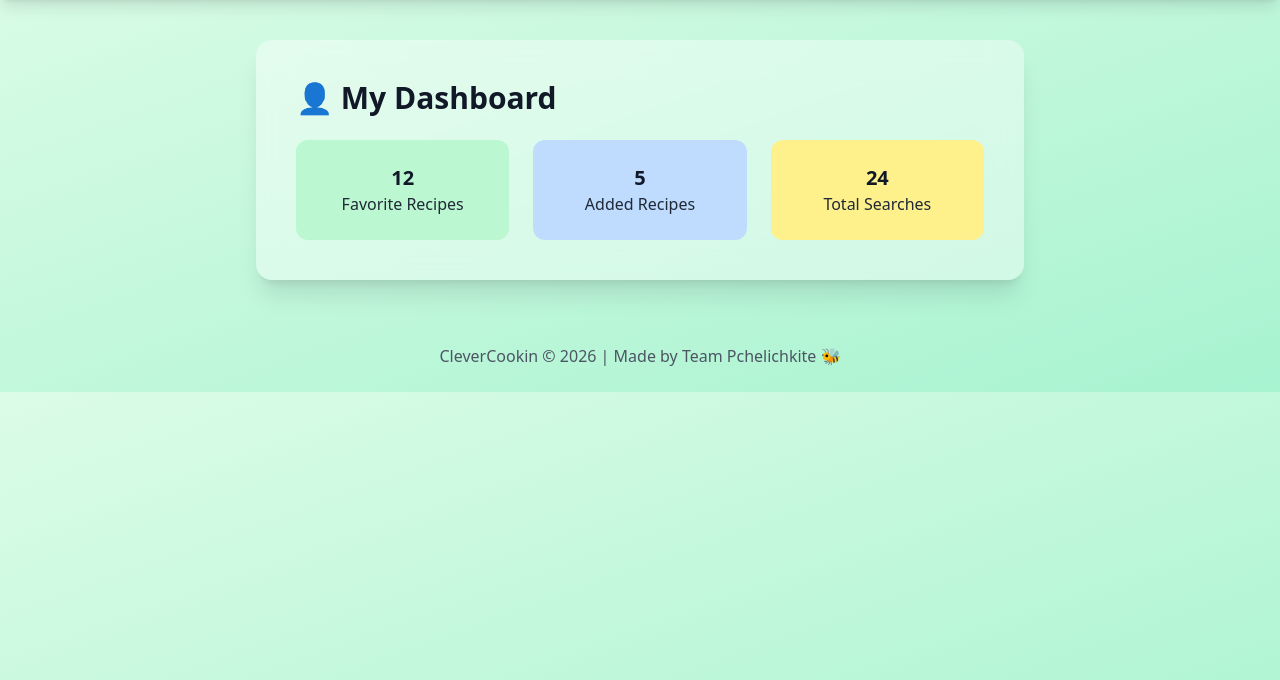
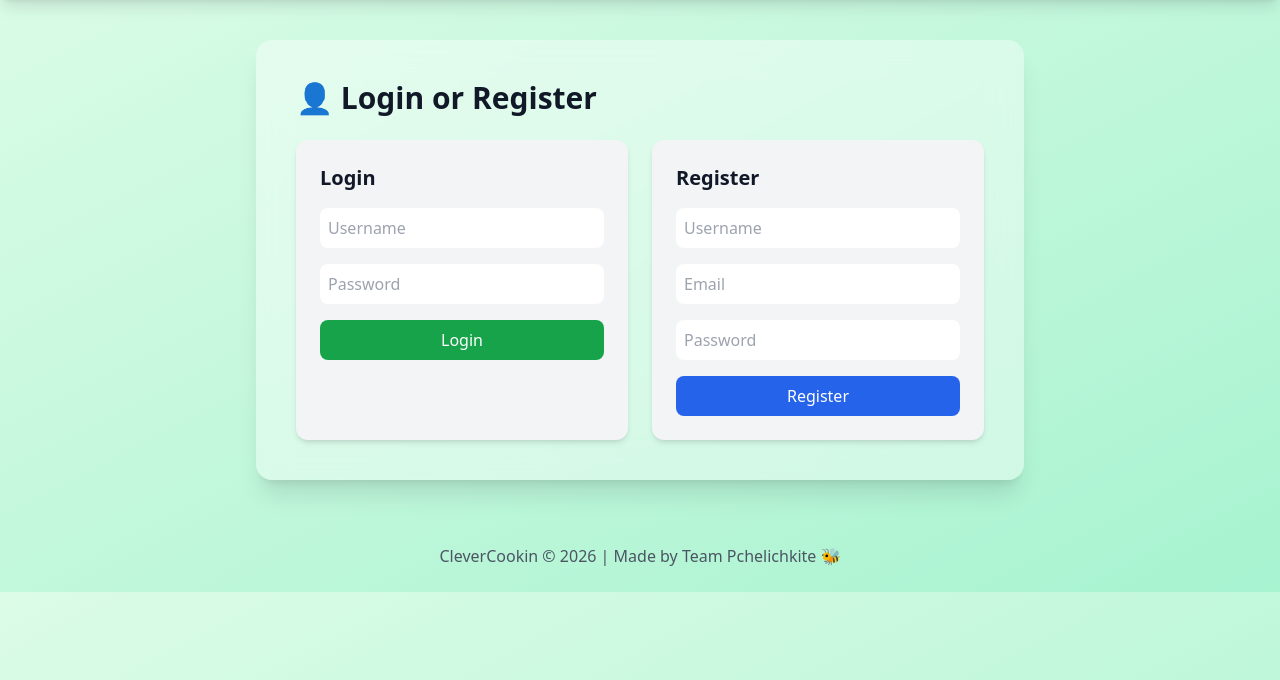
Before and after one commit to TUES-2026-PBL-11-klas/Bees_Project_1, a FastAPI app: page /profile in a window 1280 px wide. Shown: the part 64-744 px from the top of the page. Run offline with FastAPI, Linux system fonts and the light colour scheme; parts of the project's set-up code (start-up, migrations or seed data) failed here and were passed over; some libraries are stand-ins or nearby versions.

Commit message:
Login/register tab

```diff
--- a/Application/Templates/profile.html
+++ b/Application/Templates/profile.html
@@ -3,26 +3,53 @@
 
 <div class="max-w-3xl mx-auto bg-white/40 dark:bg-gray-800/40 backdrop-blur-lg p-10 rounded-2xl shadow-xl">
 
-    <h2 class="text-3xl font-bold mb-6 text-gray-900 dark:text-white">👤 My Dashboard</h2>
+    {% if current_user %}
+        <h2 class="text-3xl font-bold mb-6 text-gray-900 dark:text-white">👤 Welcome, {{ current_user.username }}</h2>
 
         <div class="grid grid-cols-3 gap-6 text-center">
 
             <div class="bg-green-200 dark:bg-green-700 p-6 rounded-xl">
-            <h3 class="text-xl font-bold text-gray-900 dark:text-white">12</h3>
+                <h3 class="text-xl font-bold text-gray-900 dark:text-white">{{ current_user.favorites_count }}</h3>
                 <p class="text-gray-800 dark:text-gray-200">Favorite Recipes</p>
             </div>
 
             <div class="bg-blue-200 dark:bg-blue-700 p-6 rounded-xl">
-            <h3 class="text-xl font-bold text-gray-900 dark:text-white">5</h3>
+                <h3 class="text-xl font-bold text-gray-900 dark:text-white">{{ current_user.added_recipes_count }}</h3>
                 <p class="text-gray-800 dark:text-gray-200">Added Recipes</p>
             </div>
 
             <div class="bg-yellow-200 dark:bg-yellow-600 p-6 rounded-xl">
-            <h3 class="text-xl font-bold text-gray-900 dark:text-white">24</h3>
+                <h3 class="text-xl font-bold text-gray-900 dark:text-white">{{ current_user.searches_count }}</h3>
                 <p class="text-gray-800 dark:text-gray-200">Total Searches</p>
             </div>
 
         </div>
+    {% else %}
+        <h2 class="text-3xl font-bold mb-6 text-gray-900 dark:text-white">👤 Login or Register</h2>
+
+        <div class="grid grid-cols-2 gap-6">
+
+            <div class="bg-gray-100 dark:bg-gray-700 p-6 rounded-xl shadow-md">
+                <h3 class="text-xl font-bold mb-4 text-gray-900 dark:text-white">Login</h3>
+                <form action="/login" method="post" class="flex flex-col gap-4">
+                    <input type="text" name="username" placeholder="Username" class="p-2 rounded-lg">
+                    <input type="password" name="password" placeholder="Password" class="p-2 rounded-lg">
+                    <button type="submit" class="bg-green-600 text-white rounded-lg p-2 hover:bg-green-700">Login</button>
+                </form>
+            </div>
+
+            <div class="bg-gray-100 dark:bg-gray-700 p-6 rounded-xl shadow-md">
+                <h3 class="text-xl font-bold mb-4 text-gray-900 dark:text-white">Register</h3>
+                <form action="/register" method="post" class="flex flex-col gap-4">
+                    <input type="text" name="username" placeholder="Username" class="p-2 rounded-lg">
+                    <input type="email" name="email" placeholder="Email" class="p-2 rounded-lg">
+                    <input type="password" name="password" placeholder="Password" class="p-2 rounded-lg">
+                    <button type="submit" class="bg-blue-600 text-white rounded-lg p-2 hover:bg-blue-700">Register</button>
+                </form>
+            </div>
+
+        </div>
+    {% endif %}
 
 </div>
 
```
Also changed, not shown: Application/Core/config.py (+15 -0 lines). Lines whose indentation alone changed are shown as unchanged.
